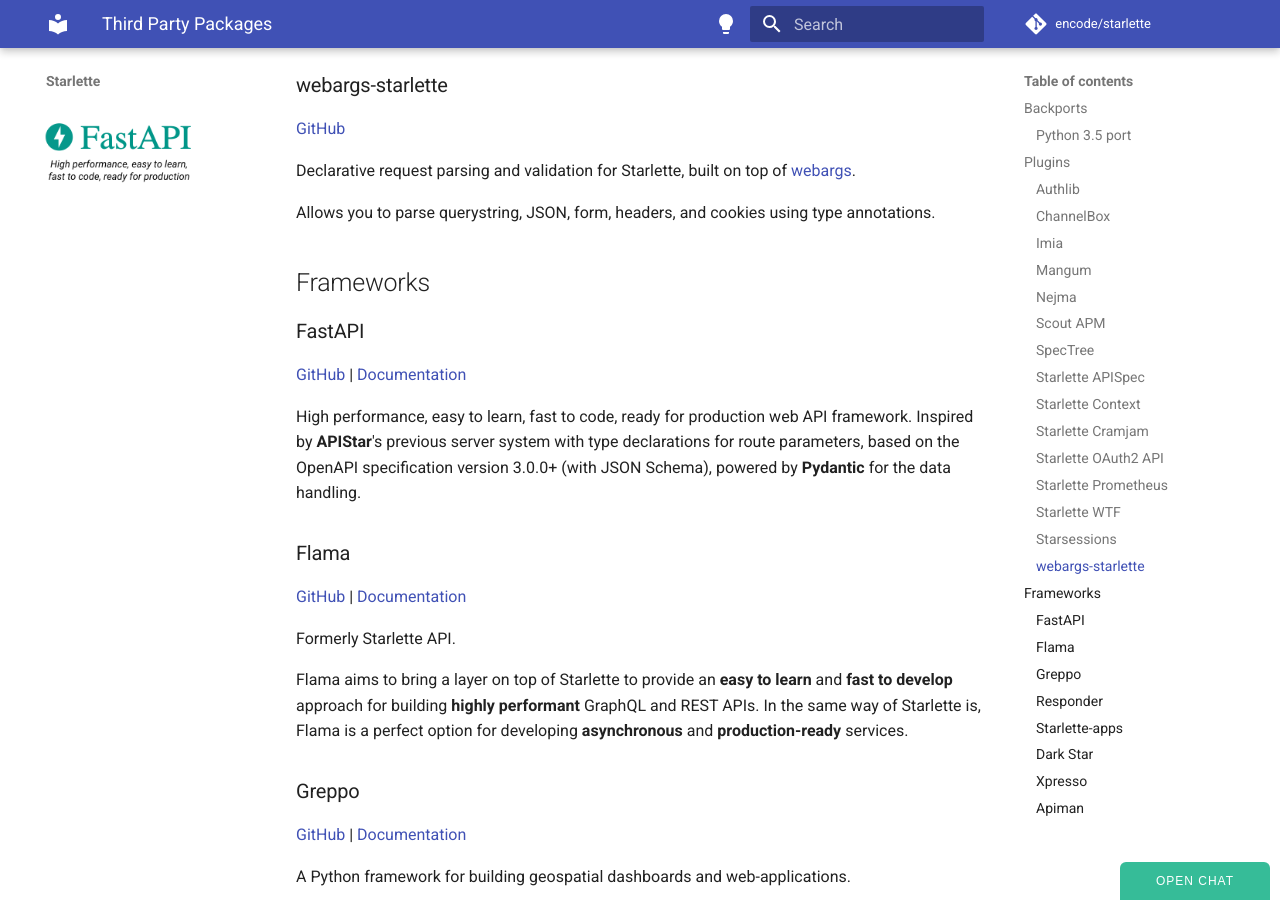
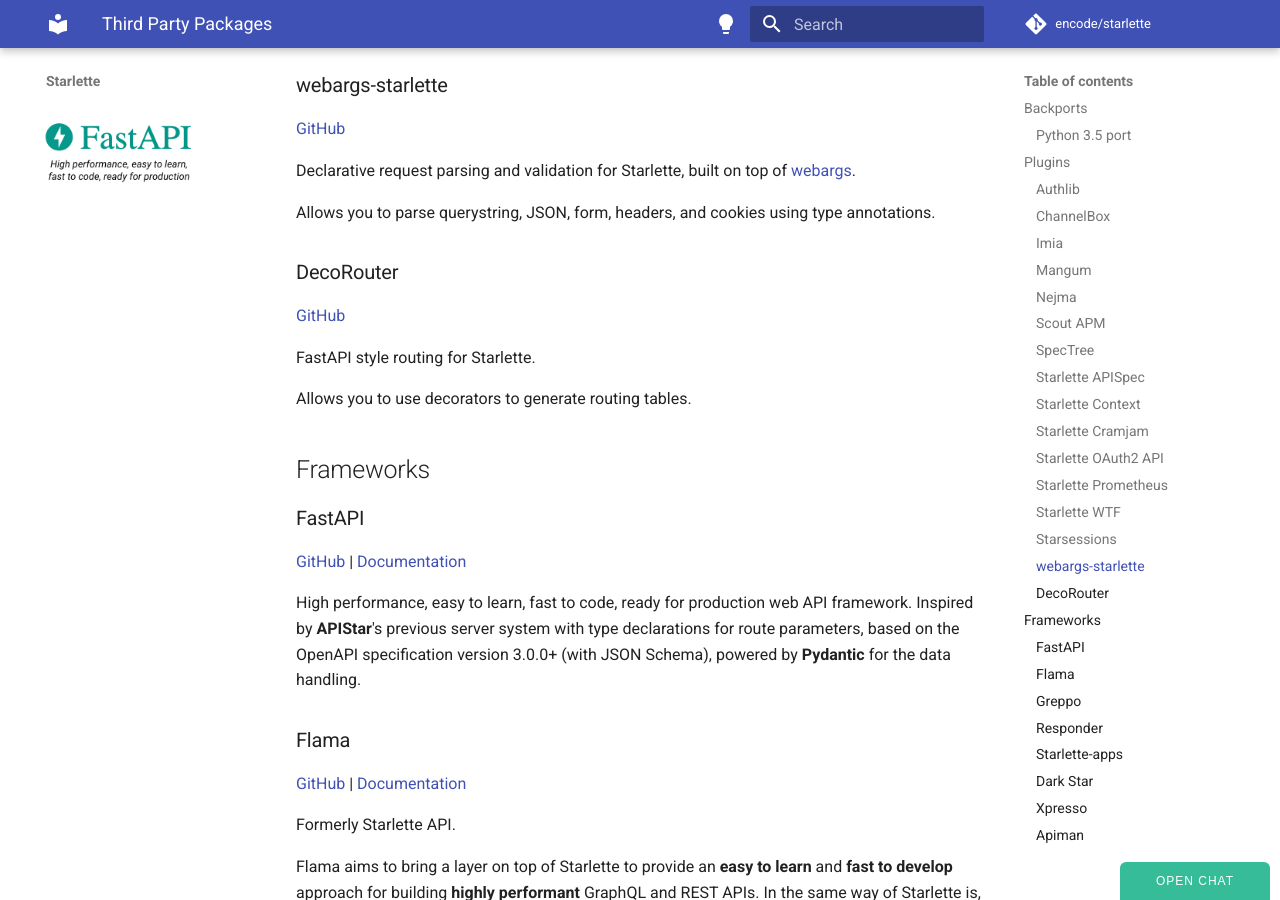
Before and after one commit to hidraco/starlette, an MkDocs documentation site: the page built from docs/third-party-packages.md, in a window 1280 px wide and 900 px high, scrolled down 2821 px. Built offline with MkDocs 1.6.1 and Material for MkDocs 9.7.7, drawn with Linux system fonts in a browser that asks for light colours; comment, search, counter and statistics services are not loaded.

Commit message:
Update third-party-packages.md (#1540)

```diff
--- a/docs/third-party-packages.md
+++ b/docs/third-party-packages.md
@@ -113,6 +113,14 @@ of [webargs](https://github.com/marshmallow-code/webargs).
 Allows you to parse querystring, JSON, form, headers, and cookies using
 type annotations.
 
+### DecoRouter
+
+<a href="https://github.com/MrPigss/DecoRouter" target="_blank">GitHub</a>
+
+FastAPI style routing for Starlette.
+
+Allows you to use decorators to generate routing tables.
+
 ## Frameworks
 
 ### FastAPI
```
